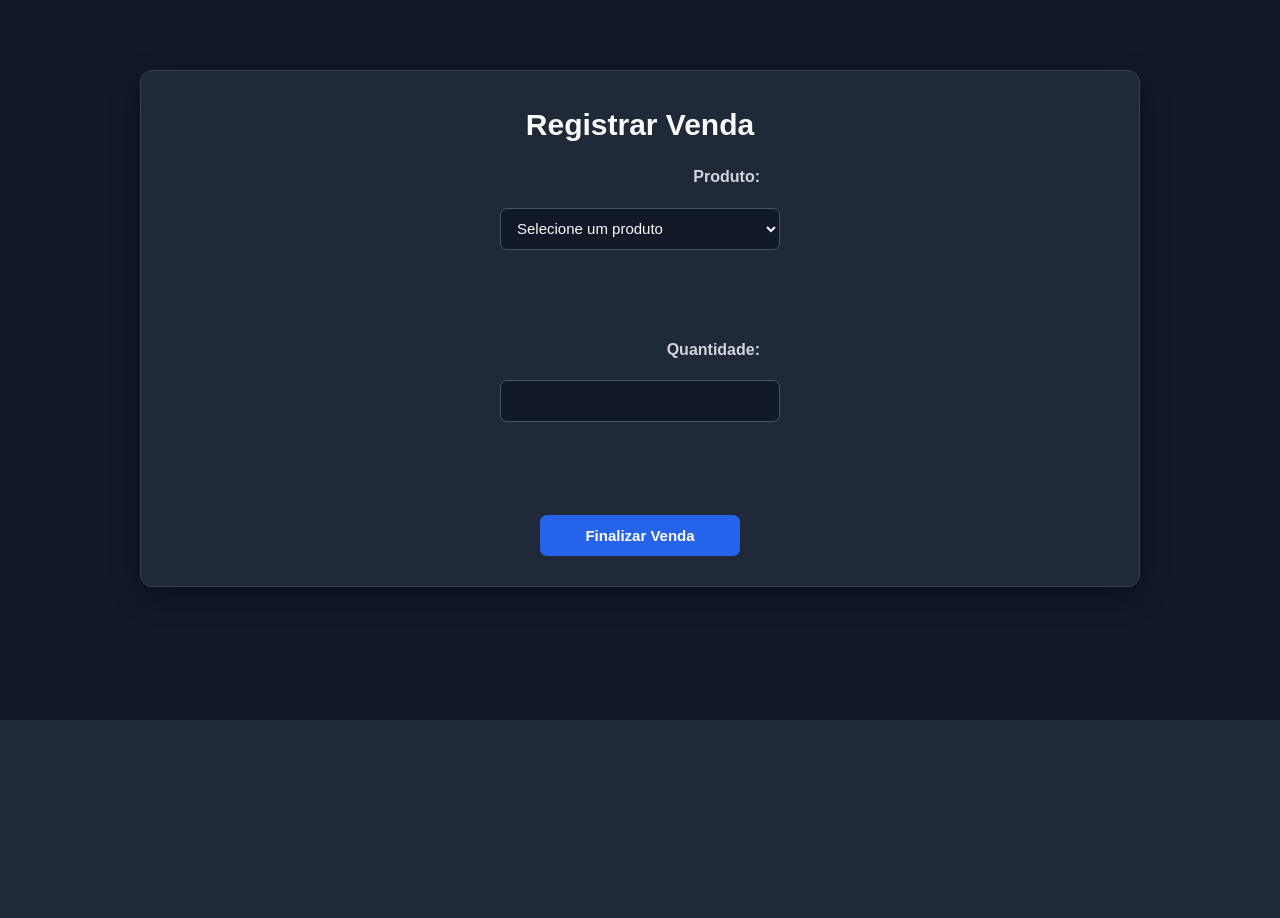
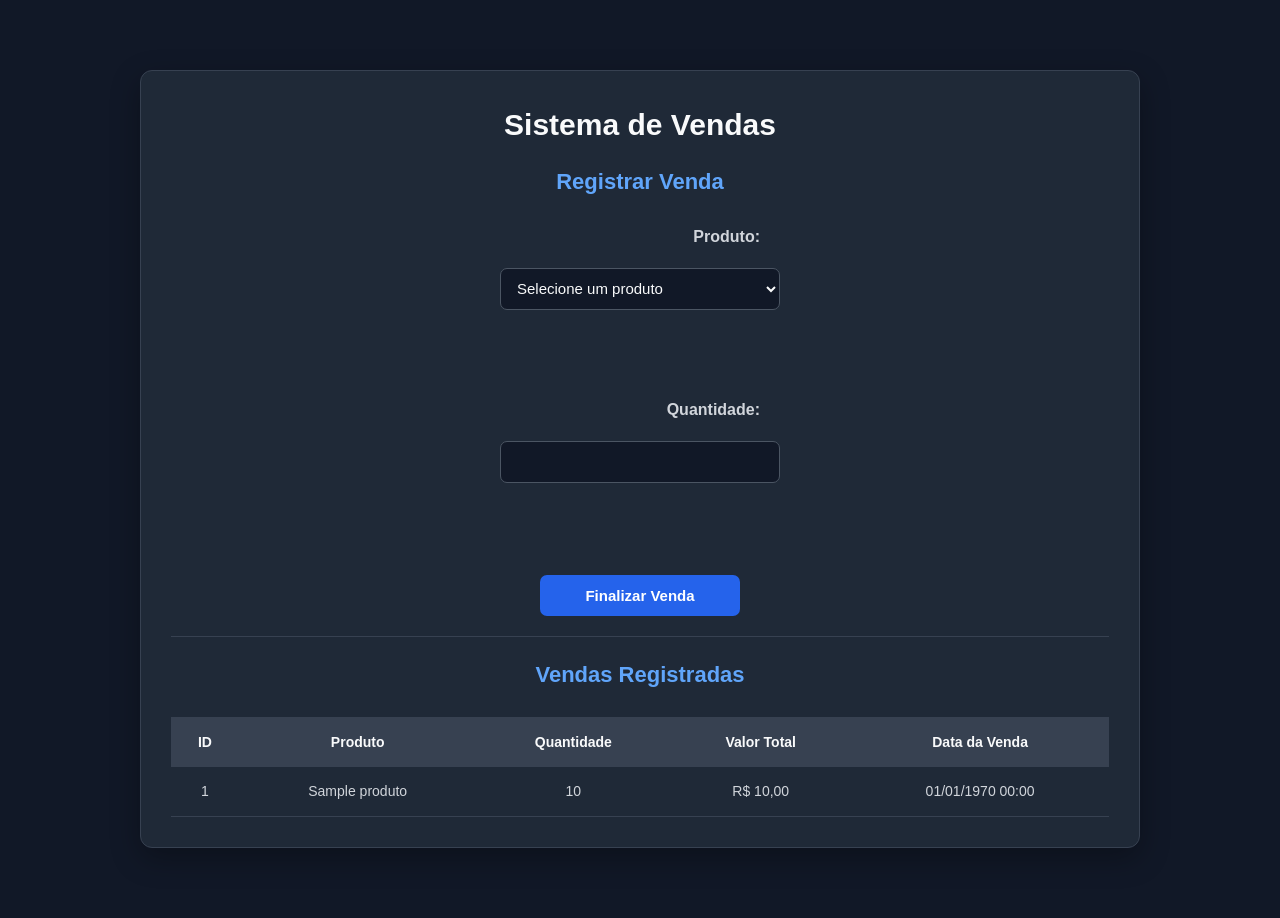
Before and after one commit to EduardoDuartee/EduHTMLCSS, a PHP site: page /atividade3/vendas.php in a window 1280 px wide. Shown: the part 80-998 px from the top of the page. Before the commit the page ends 800 px from the top, so only its background shows below. Run offline with PHP 8.4, Linux system fonts and the light colour scheme; tables that the repository leaves empty or names only in its code hold one stand-in row (values such as "Sample post").

Commit message:
Update vendas.php

```diff
--- a/atividade3/vendas.php
+++ b/atividade3/vendas.php
@@ -3,52 +3,65 @@ require_once "../conexao.php";
 
 $mensagem = "";
 
-// Quando clicar em Registrar Venda
+// 1. Registrar venda (Parte 7)
 if (isset($_POST["vender"])) {
     $produto_id = (int) $_POST["produto_id"];
     $quantidade = (int) $_POST["quantidade"];
 
-    // 1. Impedir vendas com quantidade zero ou negativa
+    // Impedir vendas com quantidade zero ou negativa
     if ($quantidade <= 0) {
         $mensagem = "Erro: A quantidade vendida deve ser maior que zero.";
     } else {
-        // 2. Consultar o produto selecionado no banco de dados
+        // Consultar o produto selecionado no banco de dados
         $sql = "SELECT * FROM produtos WHERE id = $produto_id";
         $stmt = $pdo->query($sql);
         $produto = $stmt->fetch(PDO::FETCH_ASSOC);
 
-        // 3. Verificar preço atual e quantidade disponível no estoque
+        // Verificar preço atual e quantidade disponível no estoque
         $preco = $produto["preco"];
         $estoque_atual = $produto["quantidade"];
 
-        // 4. Impedir a venda caso a quantidade seja maior que o estoque disponível
+        // Impedir a venda caso a quantidade seja maior que o estoque disponível
         if ($quantidade > $estoque_atual) {
             $mensagem = "Erro: Estoque insuficiente! Disponível: $estoque_atual unidades.";
         } else {
-            // 5. Calcular automaticamente o valor total da venda
+            // Calcular automaticamente o valor total da venda
             $valor_total = $preco * $quantidade;
 
-            // 6. Registrar a venda na tabela vendas
+            // Registrar a venda na tabela vendas
             $sqlVenda = "INSERT INTO vendas (produto_id, quantidade, valor_total, data_venda)
                          VALUES ($produto_id, $quantidade, $valor_total, NOW())";
             $pdo->exec($sqlVenda);
 
-            // 7. Atualizar a quantidade disponível na tabela produtos
+            // Atualizar a quantidade disponível na tabela produtos
             $novo_estoque = $estoque_atual - $quantidade;
             $sqlEstoque = "UPDATE produtos SET quantidade = $novo_estoque WHERE id = $produto_id";
             $pdo->exec($sqlEstoque);
 
-            // 8. Apresentar mensagem informando que a venda foi realizada e o valor total
+            // Mensagem informando que a venda foi realizada e o valor total
             $valor_formatado = number_format($valor_total, 2, ",", ".");
             $mensagem = "Venda realizada com sucesso! Valor total: R$ $valor_formatado";
         }
     }
 }
 
-// Buscar produtos cadastrados para mostrar no formulário
+// 2. Buscar produtos cadastrados para o formulário
 $sqlProdutos = "SELECT * FROM produtos ORDER BY nome ASC";
 $stmtProdutos = $pdo->query($sqlProdutos);
 $produtos = $stmtProdutos->fetchAll(PDO::FETCH_ASSOC);
+
+// 3. Buscar todas as vendas registradas para mostrar na tabela
+$sqlVendas = "SELECT
+              vendas.id,
+              produtos.nome,
+              vendas.quantidade,
+              vendas.valor_total,
+              vendas.data_venda
+              FROM vendas
+              INNER JOIN produtos ON vendas.produto_id = produtos.id
+              ORDER BY vendas.id DESC";
+$stmtVendas = $pdo->query($sqlVendas);
+$vendas = $stmtVendas->fetchAll(PDO::FETCH_ASSOC);
 ?>
 
 <!DOCTYPE html>
@@ -57,7 +70,7 @@ $produtos = $stmtProdutos->fetchAll(PDO::FETCH_ASSOC);
     <meta charset="UTF-8">
     <meta name="viewport" content="width=device-width, initial-scale=1.0">
     <link rel="stylesheet" href="atv3.css">
-    <title>Registrar Venda</title>
+    <title>Vendas</title>
 </head>
 <body>
 
@@ -75,11 +88,13 @@ $produtos = $stmtProdutos->fetchAll(PDO::FETCH_ASSOC);
     </header>
 
     <section class="dados-banco">
-        <h1>Registrar Venda</h1>
+        <h1>Sistema de Vendas</h1>
 
         <?php if ($mensagem != "") { ?>
             <p><?= $mensagem ?></p>
         <?php } ?>
+
+        <h2>Registrar Venda</h2>
 
         <form method="POST">
             <label>Produto:</label>
@@ -99,6 +114,29 @@ $produtos = $stmtProdutos->fetchAll(PDO::FETCH_ASSOC);
 
             <button type="submit" name="vender">Finalizar Venda</button>
         </form>
+
+        <hr>
+
+        <h2>Vendas Registradas</h2>
+        <table>
+            <tr>
+                <th>ID</th>
+                <th>Produto</th>
+                <th>Quantidade</th>
+                <th>Valor Total</th>
+                <th>Data da Venda</th>
+            </tr>
+
+            <?php foreach ($vendas as $venda) { ?>
+                <tr>
+                    <td><?= $venda['id'] ?></td>
+                    <td><?= $venda['nome'] ?></td>
+                    <td><?= $venda['quantidade'] ?></td>
+                    <td>R$ <?= number_format($venda['valor_total'], 2, ",", ".") ?></td>
+                    <td><?= date('d/m/Y H:i', strtotime($venda['data_venda'])) ?></td>
+                </tr>
+            <?php } ?>
+        </table>
     </section>
 
 </body>
```
